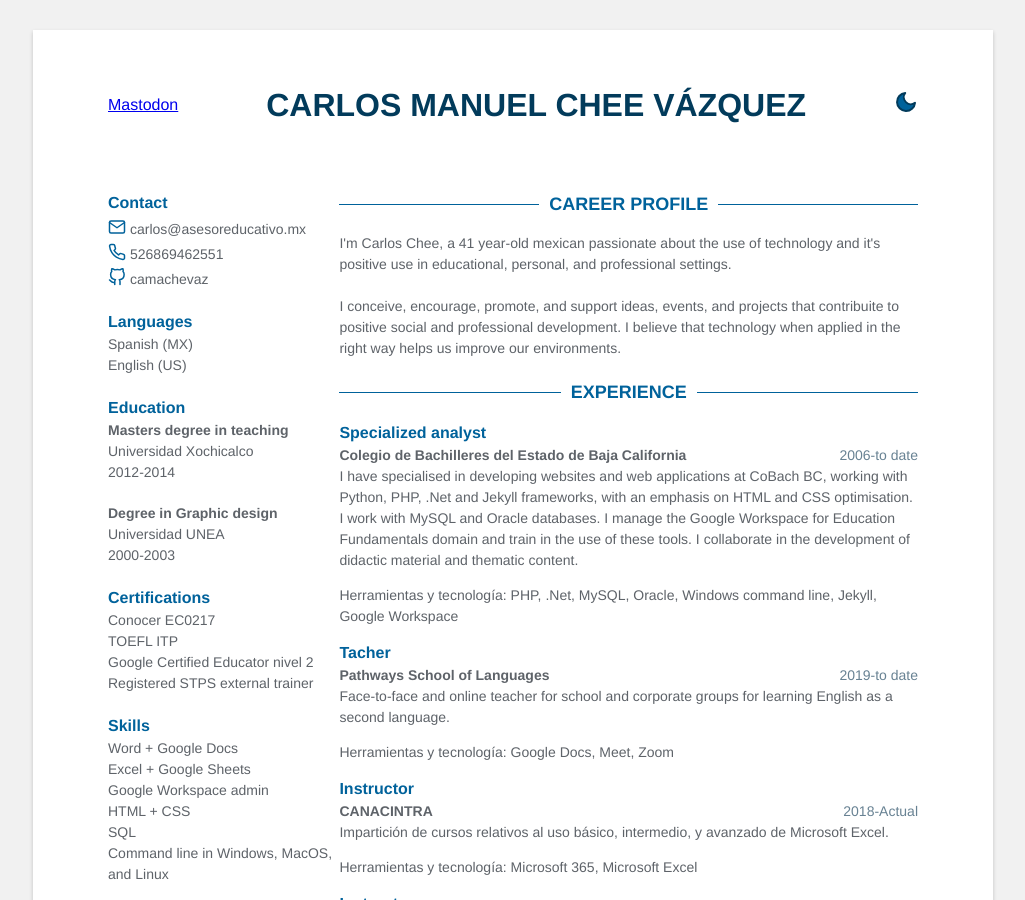
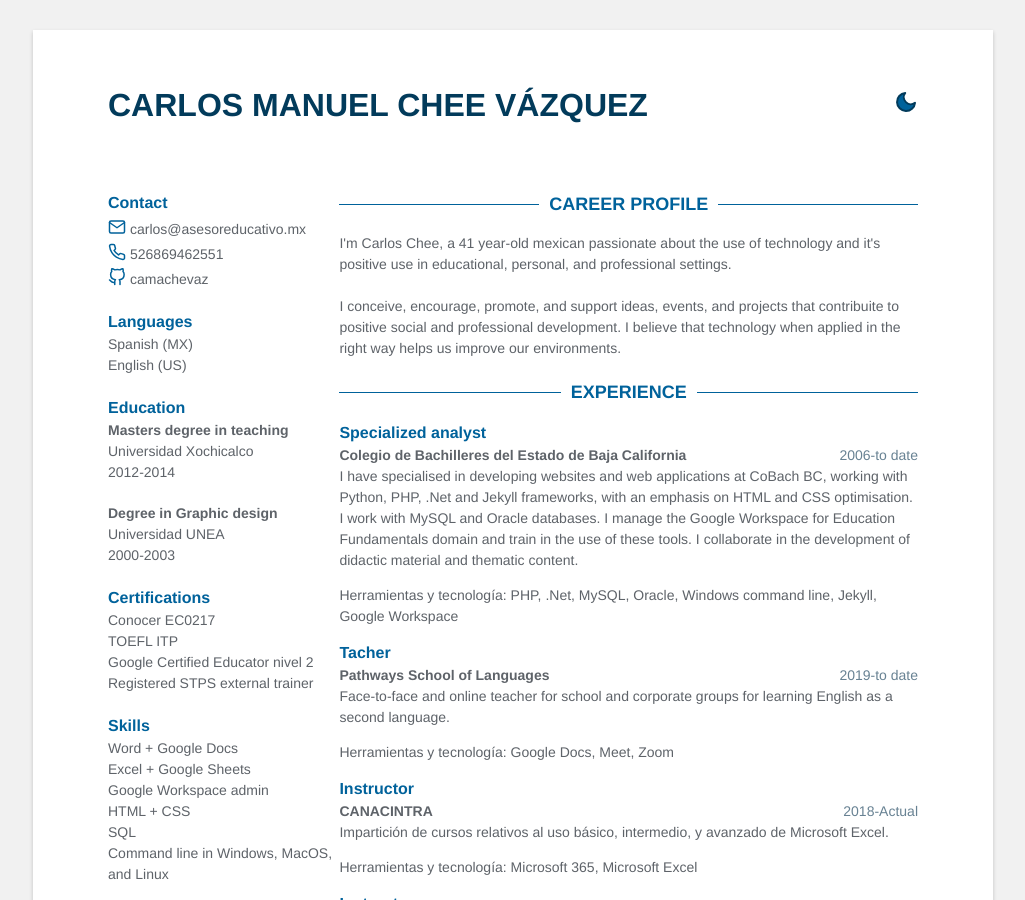
Before and after one commit to camachevaz/cv, a Jekyll site: the page built from index.html, in a window 1280 px wide and 900 px high. Shown: the whole window, without its empty margins (127-1152 px from the left). Built offline with Jekyll 4.4.1, drawn with Linux system fonts in a browser that asks for light colours.

Commit message:
Update header.html

```diff
--- a/_includes/header.html
+++ b/_includes/header.html
@@ -1,7 +1,6 @@
 <div class="header">
 
-    <!-- Verificación Mastodon -->
-    <a rel="me" href="https://mastodon.art/@camachevaz">Mastodon</a>
+
 
     <h1 class="title">{{site.data.data.name}}</h1>
     {% if site.data.data.support_dark_mode%}
```
